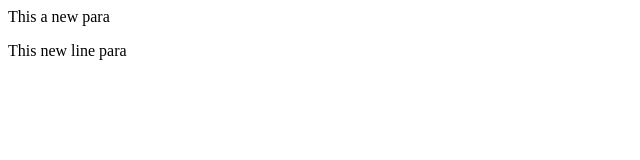
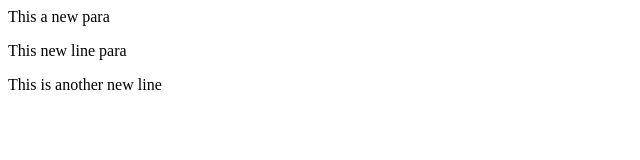
Before and after one commit to ismailkhan2001/Simply, a plain HTML site: page index.html in a window 1280 px wide. Shown: the whole page, without its empty margins (0-640 px from the left). Drawn offline with Linux system fonts and the light colour scheme.

Commit message:
added another line

```diff
--- a/index.html
+++ b/index.html
@@ -1,2 +1,3 @@
 <p>This a new para</p>
 <p>This new line para</p>
+<p>This is another new line</p>
```
